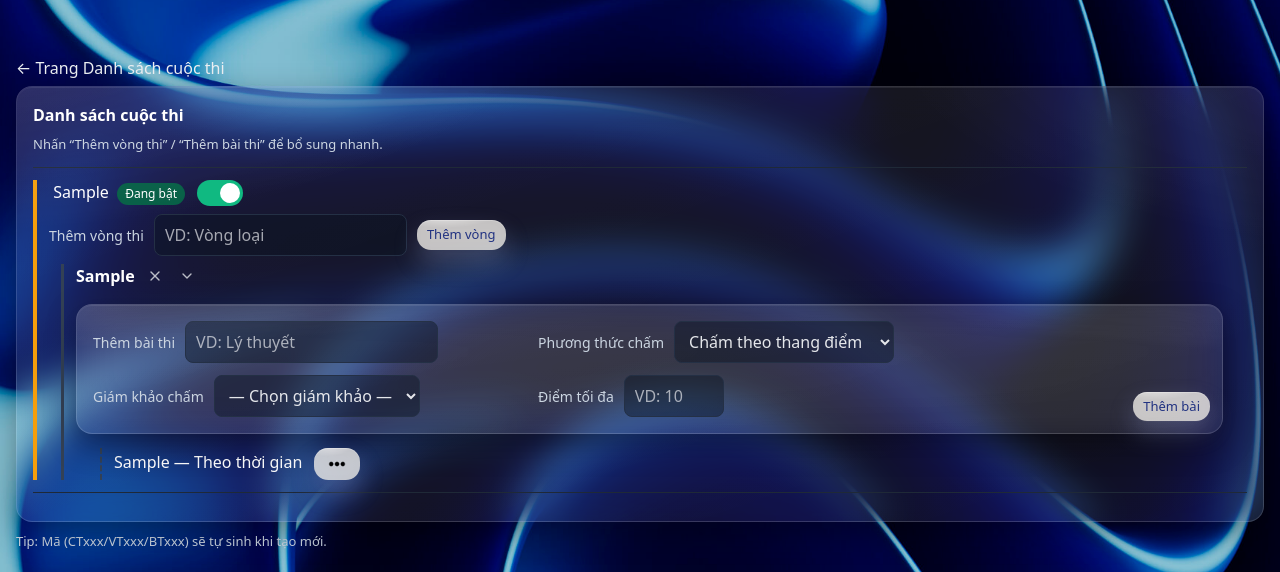
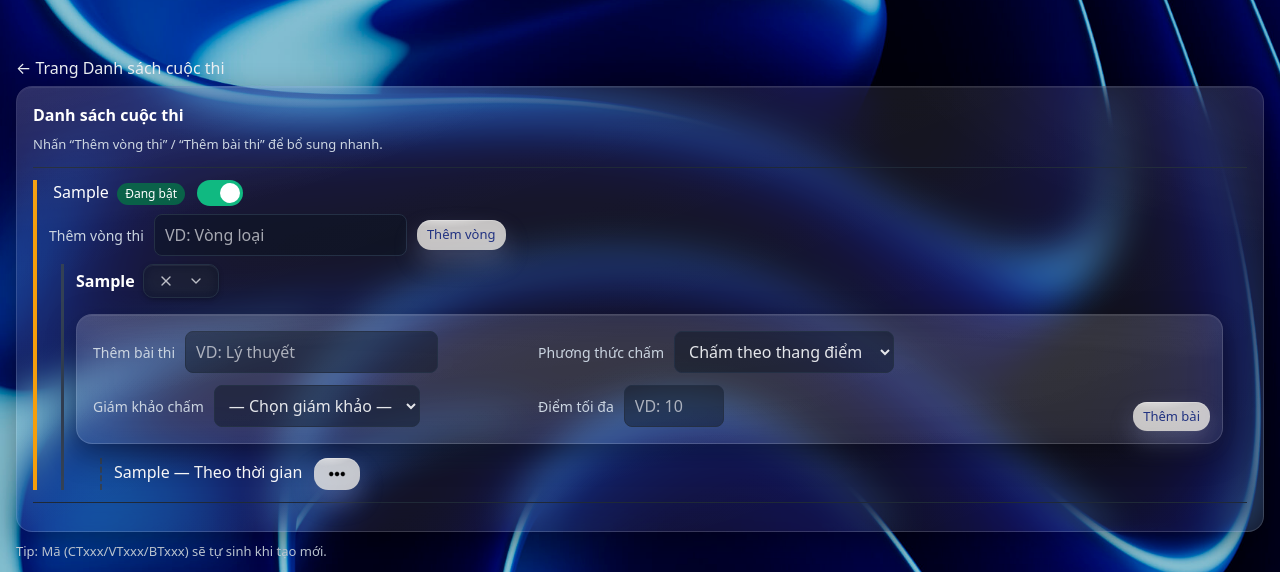
Before and after one commit to trongkhanhlee26/BTV, a Django app: page /organize/ in a window 1280 px wide. Shown: the part 58-630 px from the top of the page. Run offline with Django 5.2, Linux system fonts and the light colour scheme; tables that the repository leaves empty hold one stand-in row (values such as "Sample post"); some libraries are stand-ins or nearby versions.

Commit message:
icon del

```diff
--- a/backend/core/templates/organize/index.html
+++ b/backend/core/templates/organize/index.html
@@ -522,7 +522,55 @@
     .vt-btn-clean.is-collapsed .vt-chevron-icon {
         transform: rotate(-90deg);
     }
+    /* Ô chứa 2 nút — kiểu giống textfield */
+.vt-controls {
+    display: flex;
+    align-items: center;
+    gap: 6px;
+    padding: 6px 10px;
+    border-radius: 10px;
 
+    /* Giống input của bạn */
+    background: #0b122072;
+    border: 1px solid #243045;
+
+    /* Blur kính */
+    backdrop-filter: blur(8px);
+    -webkit-backdrop-filter: blur(8px);
+
+    /* Bóng đổ nhẹ giống input */
+    box-shadow:
+        0 2px 5px rgba(0,0,0,0.25),
+        inset 0 1px 0 rgba(255,255,255,0.06);
+    }
+
+    /* Nút icon bên trong container */
+    .vt-icon-btn {
+        background: none;
+        border: none;
+        padding: 2px 4px;
+        cursor: pointer;
+        display: inline-flex;
+        align-items: center;
+        justify-content: center;
+        color: #e5e7eb;
+        opacity: 0.8;
+        transition: opacity .2s ease, transform .1s ease;
+    }
+
+    .vt-icon-btn:hover {
+        opacity: 1;
+        transform: translateY(-1px);
+    }
+
+    .vt-icon-btn svg {
+        pointer-events: none;
+    }
+
+    /* Icon mũi tên quay */
+    .vt-icon-btn.is-collapsed .vt-chevron-icon {
+        transform: rotate(-90deg);
+    }
     </style>
 {% endblock %}
 
@@ -590,8 +638,10 @@
                                     {{ vt.tenVongThi }}
                                 </div>
 
+                                <div class="vt-controls">
+                                    <!-- Xóa vòng thi -->
                                     <button type="button"
-                                        class="vt-btn-clean"
+                                            class="vt-icon-btn"
                                             title="Xóa vòng thi"
                                             data-delete-vt
                                             data-vtid="{{ vt.id }}"
@@ -603,8 +653,9 @@
                                         </svg>
                                     </button>
 
+                                    <!-- Ẩn / hiện -->
                                     <button type="button"
-                                        class="vt-btn-clean"
+                                            class="vt-icon-btn"
                                             title="Ẩn/hiện vòng thi"
                                             data-vt-toggle="{{ vt.id }}">
                                         <svg class="vt-chevron-icon" width="16" height="16" viewBox="0 0 24 24" fill="none"
@@ -612,6 +663,7 @@
                                             <polyline points="6 9 12 15 18 9"></polyline>
                                         </svg>
                                     </button>
+                                </div>
                             </div>
                             <div class="vt-body" data-vt-body="{{ vt.id }}" style="margin-top:8px;">
 
```
Lines whose indentation alone changed are shown as unchanged.
